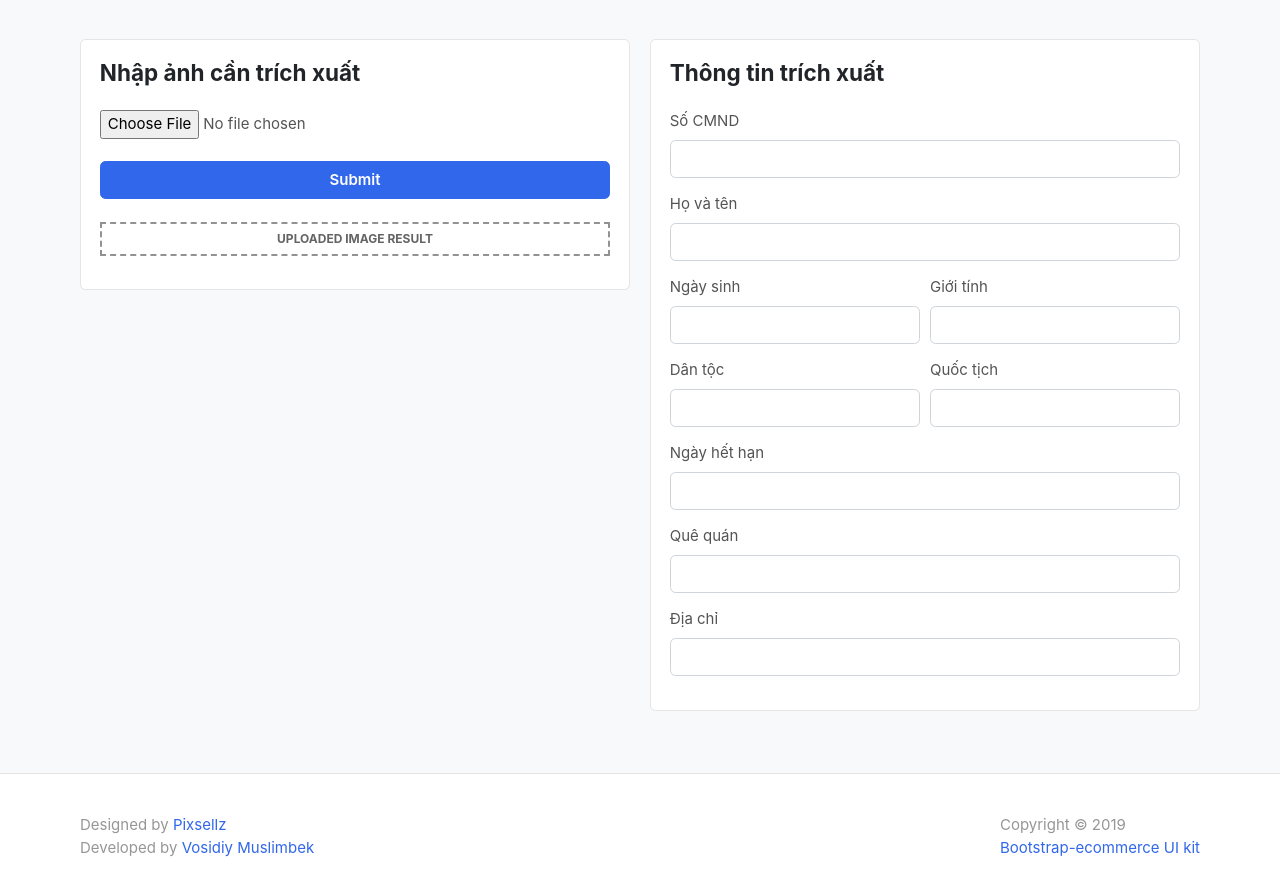
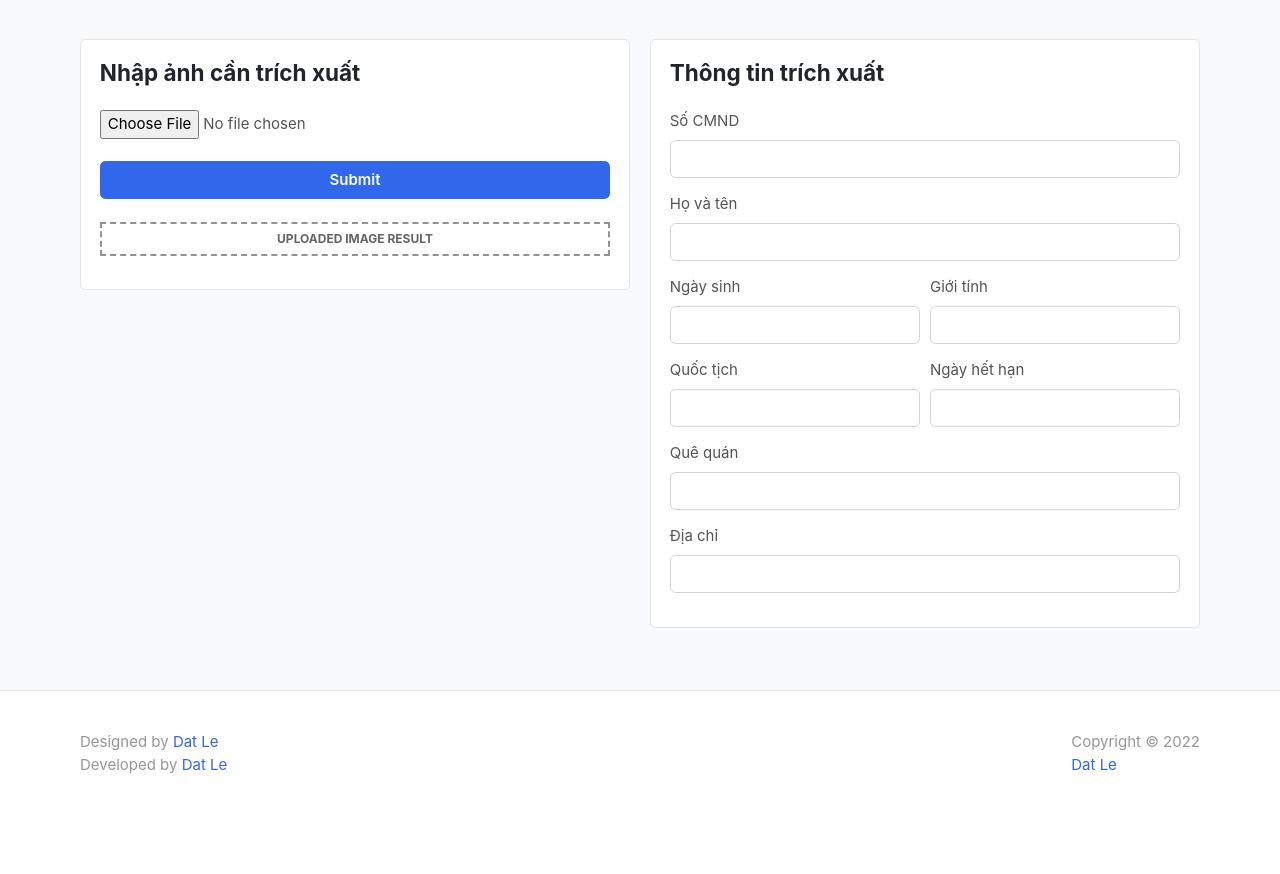
Before and after one commit to whoisltd/grad-project, a Flask app: template app/templates/index.html in a window 1280 px wide. Shown: the part 55-929 px from the top of the page. After the commit the page ends 829 px from the top, so only its background shows below. Run offline with Flask 2, Linux system fonts and the light colour scheme; the template is opened without the code that fills it, so the values that code supplies are empty; some libraries are stand-ins or nearby versions; some web fonts are replaced.

Commit message:
update static, template

```diff
--- a/app/templates/index.html
+++ b/app/templates/index.html
@@ -61,14 +61,14 @@ $(document).ready(function() {
 <header class="mb-4">
 	<h4 class="card-title">Nhập ảnh cần trích xuất</h4>
 </header>
-<form>
+<form method="post" id="upload_img" enctype="multipart/form-data">
 	<div class="form-group">
 		<label id="upload-label" for="upload">
 			<input type="file" id="upload" class="form-control-file" name="img[]" accept="image/*" onchange="readURL(this);">
 		</label>
 	</div>
     <div class="form-group">
-        <button type="button" class="btn btn-primary btn-block"> Submit </button>
+        <button type="button" id="submit-button" class="btn btn-primary btn-block"> Submit </button>
     </div> <!-- form-group// -->
 	<div class="form-group">
 		<div class="image-area mt-4"><img id="imageResult" src="#" alt="" class="img-fluid rounded shadow-sm mx-auto d-block"></div>
@@ -92,51 +92,45 @@ $(document).ready(function() {
 		<div class="form-row">
 			<div class="col form-group">
 				<label>Số CMND</label>
-			  	<input type="text" class="form-control">
+			  	<input type="text" class="form-control" id="id">
 			</div>
 		</div>
 		<div class="form-row">
 			<div class="col form-group">
 				<label>Họ và tên</label>
-			  	<input type="text" class="form-control">
+			  	<input type="text" class="form-control" id="name">
 			</div>
 		</div>
         <div class="form-row">
 			<div class="col form-group">
 				<label>Ngày sinh</label>
-			  	<input type="text" class="form-control">
+			  	<input type="text" class="form-control" id="birthday">
 			</div>
 			<div class="col form-group">
 				<label>Giới tính</label>
-			  	<input type="email" class="form-control">
+			  	<input type="email" class="form-control" id="sex">
 			</div>
 		</div>
 		<div class="form-row">
 			<div class="col form-group">
-				<label>Dân tộc</label>
-			  	<input type="text" class="form-control">
+				<label>Quốc tịch</label>
+			  	<input type="text" class="form-control" id="nation">
 			</div>
 			<div class="col form-group">
-				<label>Quốc tịch</label>
-			  	<input type="email" class="form-control">
-			</div>
-		</div>
-		<div class="form-row">
-			<div class="col form-group">
 				<label>Ngày hết hạn</label>
-			  	<input type="text" class="form-control">
+			  	<input type="email" class="form-control" id="exp">
 			</div>
 		</div>
 		<div class="form-row">
 			<div class="col form-group">
 				<label>Quê quán</label>
-			  	<input type="text" class="form-control">
+			  	<input type="text" class="form-control" id="hometown">
 			</div>
 		</div>
 		<div class="form-row">
 			<div class="col form-group">
 				<label>Địa chỉ</label>
-			  	<input type="text" class="form-control">
+			  	<input type="text" class="form-control" id="addr">
 			</div>
 		</div>
       </form>
@@ -157,11 +151,11 @@ $(document).ready(function() {
 <!-- ========================= FOOTER ========================= -->
 <footer class="section-footer border-top padding-y">
 	<div class="container">
-		<p class="float-left text-muted"> Designed by <a href="http://pixsellz.io">Pixsellz</a> <br> Developed by
-			<a target="_blank" href="http://behance.net/vosidiy">Vosidiy Muslimbek</a></p>
+		<p class="float-left text-muted"> Designed by <a href="#">Dat Le</a> <br> Developed by
+			<a target="_blank" href="#">Dat Le</a></p>
 		<p target="_blank" class="float-right text-muted">
-Copyright &copy 2019 <br>
-<a href="http://bootstrap-ecommerce.com">Bootstrap-ecommerce UI kit</a>
+Copyright &copy 2022 <br>
+<a href="#">Dat Le</a>
 		</p>
 	</div><!-- //container -->
 </footer>
```
Also changed, not shown: app/static/js/custom.js (+32 -5 lines).
